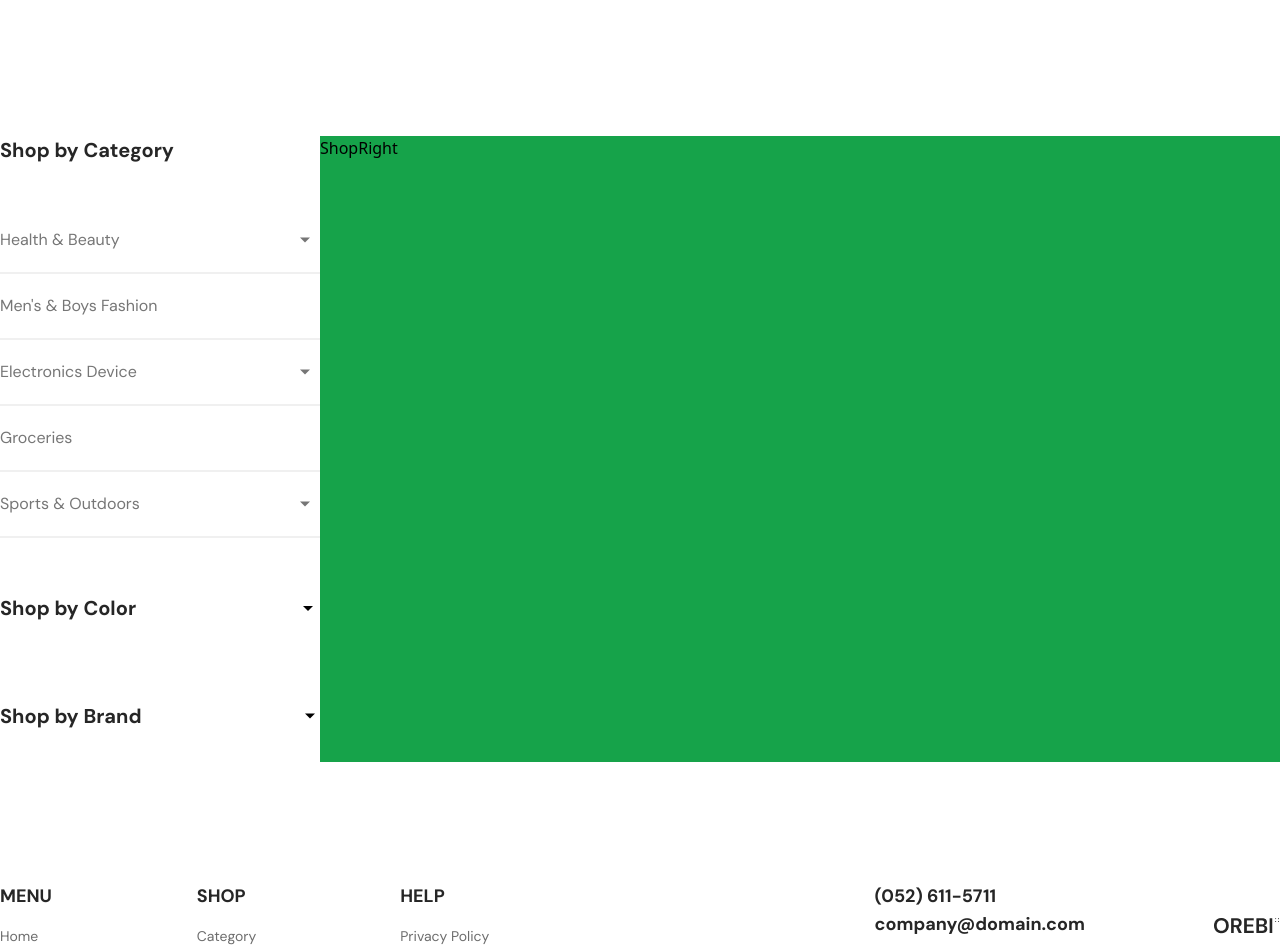
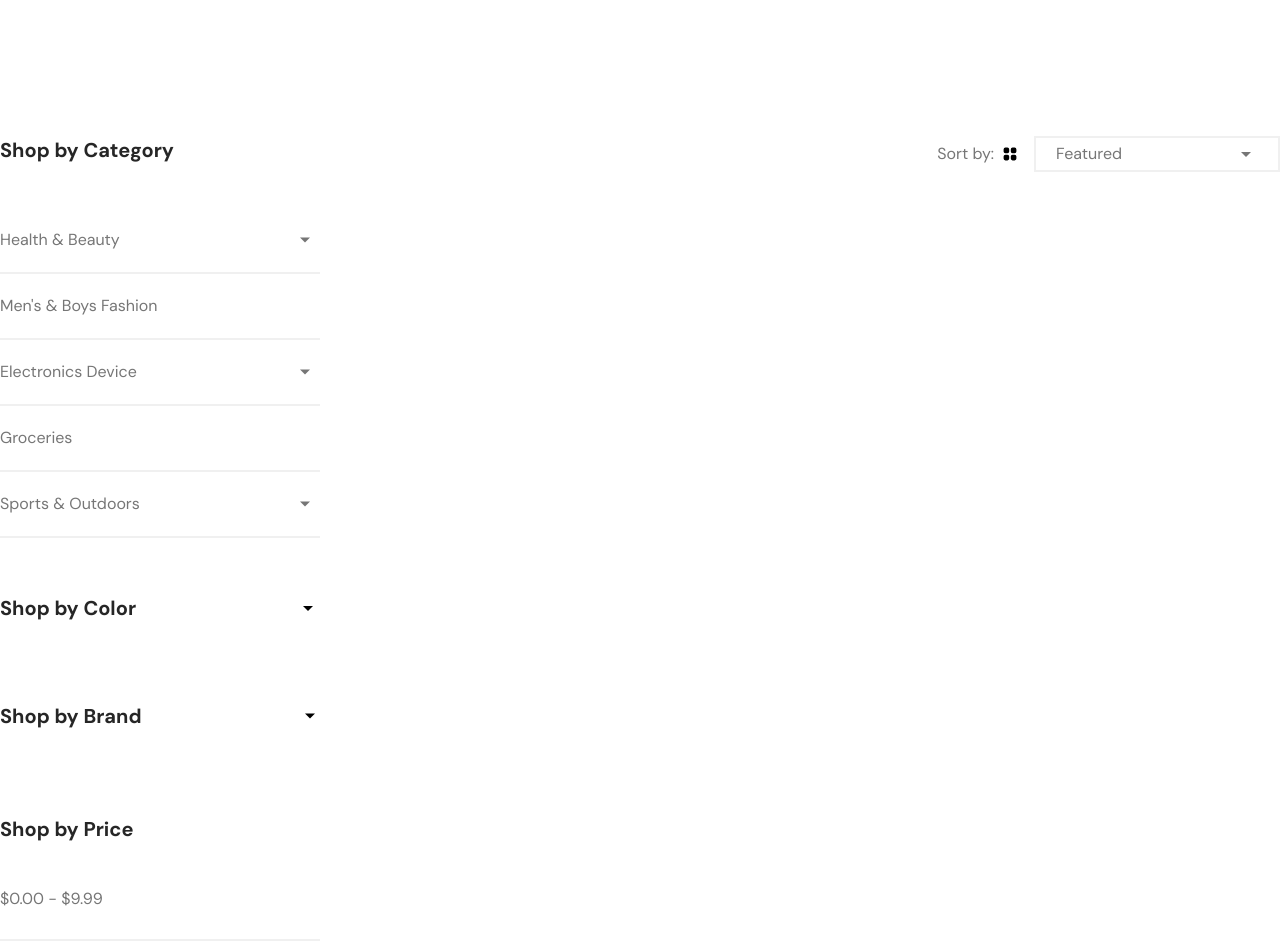
Before and after one commit to karmakarCoder/Ecommerce, a React (Vite) app: page /shop in a window 1280 px wide. Shown: the part 460-1412 px from the top of the page. Built offline with nearby package versions, Linux system fonts and the light colour scheme.

Commit message:
modified

```diff
--- a/src/Common/Header.jsx
+++ b/src/Common/Header.jsx
@@ -114,7 +114,7 @@ const Header = () => {
               </ul>
             </div>
             <div
-              className="block sm:hidden cursor-pointer text-xl"
+              className="block sm:hidden cursor-pointer text-xl z-50"
               onClick={handleNav}
             >
               <span>{openNav ? <RxCross2 /> : <FaBars />}</span>
@@ -182,6 +182,11 @@ const Header = () => {
                 <img src={logo} alt={logo} />
               </div>
             </div>
+            <div
+              className={`bg-[#00000031] h-screen w-screen top-0 left-0 z-20 fixed ${
+                openNav ? "block" : "hidden"
+              }`}
+            ></div>
           </div>
         </div>
       </div>
--- a/src/Pages/Shop/Shop.jsx
+++ b/src/Pages/Shop/Shop.jsx
@@ -17,7 +17,7 @@ const Shop = () => {
 
           <div className="flex py-16">
             <Shopleft className={"w-[25%]"} />
-            <ShopRight className={"w-[75%] bg-green-600"} />
+            <ShopRight className={"w-[75%]"} />
           </div>
         </div>
       </div>
--- a/src/ShopComponent/ShopRight.jsx
+++ b/src/ShopComponent/ShopRight.jsx
@@ -1,5 +1,6 @@
 import React, { useEffect } from "react";
 import axios from "axios";
+import ShopTop from "../Common/ShopRightitem/ShopTop";
 
 const ShopRight = ({ className }) => {
   useEffect(() => {
@@ -9,7 +10,15 @@ const ShopRight = ({ className }) => {
     };
     Datafetcher();
   }, []);
-  return <div className={className}>ShopRight</div>;
+  return (
+    <>
+      <div className={className}>
+        <div>
+          <ShopTop />
+        </div>
+      </div>
+    </>
+  );
 };
 
 export default ShopRight;
--- a/src/ShopComponent/Shopleft.jsx
+++ b/src/ShopComponent/Shopleft.jsx
@@ -1,9 +1,15 @@
 import React from "react";
 import ShopCategories from "../Common/ShopLeftItem/ShopCategories";
-import { categories, colorCategoriesData } from "../../Data/Data.js";
+import {
+  categories,
+  colorCategoriesData,
+  brand,
+  Price,
+} from "../../Data/Data.js";
 import ColorCategories from "../Common/ShopLeftItem/ColorCategories.jsx";
 import ShopbyBrand from "../Common/ShopLeftItem/ShopbyBrand.jsx";
-import { brand } from "../../Data/Data.js";
+
+import ShopByPrice from "../Common/ShopLeftItem/ShopByPrice.jsx";
 
 const Shopleft = ({ className }) => {
   return (
@@ -13,7 +19,6 @@ const Shopleft = ({ className }) => {
           categoriesData={categories ? categories : []}
           categoriesTitle={"Shop by Category"}
         />
-
         <div>
           <ColorCategories
             className={"pt-12 pb-12"}
@@ -21,9 +26,11 @@ const Shopleft = ({ className }) => {
             title={"Shop by Color"}
           />
         </div>
-
         <div>
           <ShopbyBrand brandData={brand ? brand : []} />
+        </div>
+        <div>
+          <ShopByPrice Price={Price ? Price : []} />
         </div>
       </div>
     </>
```
